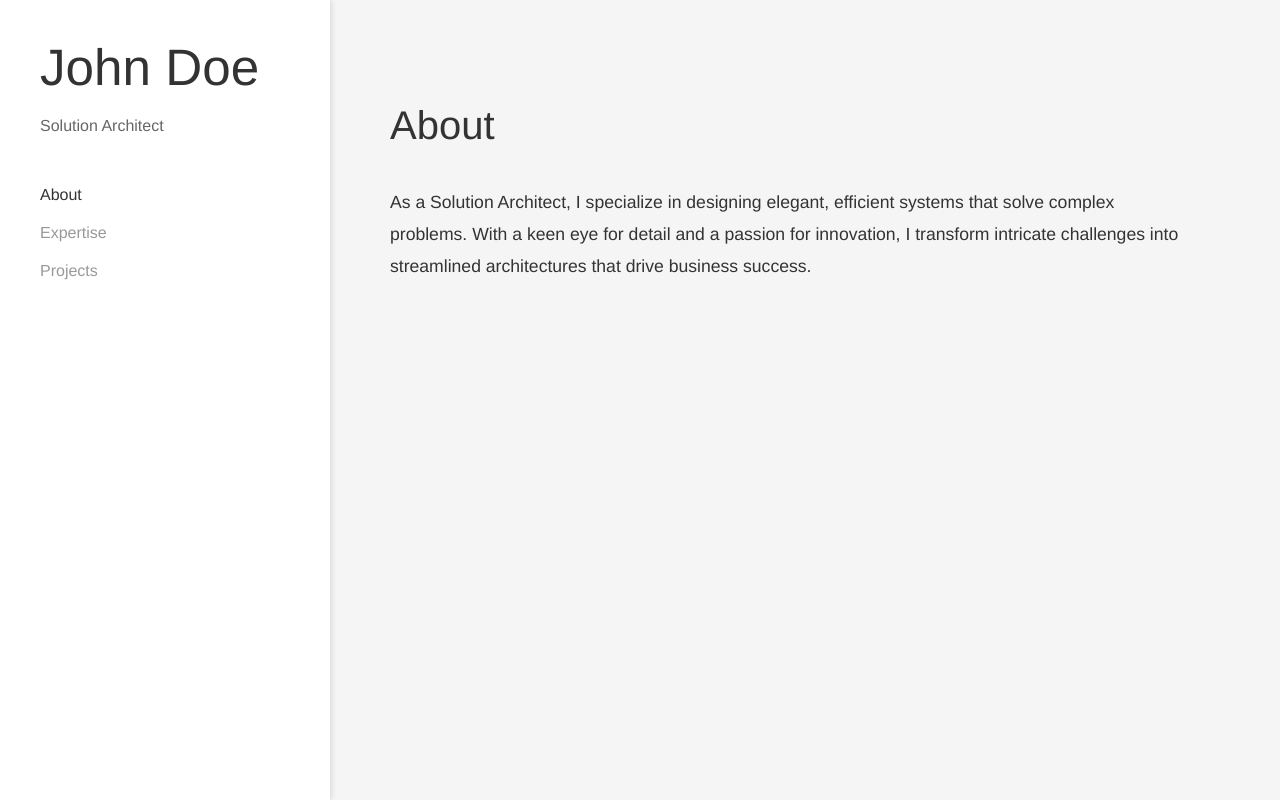
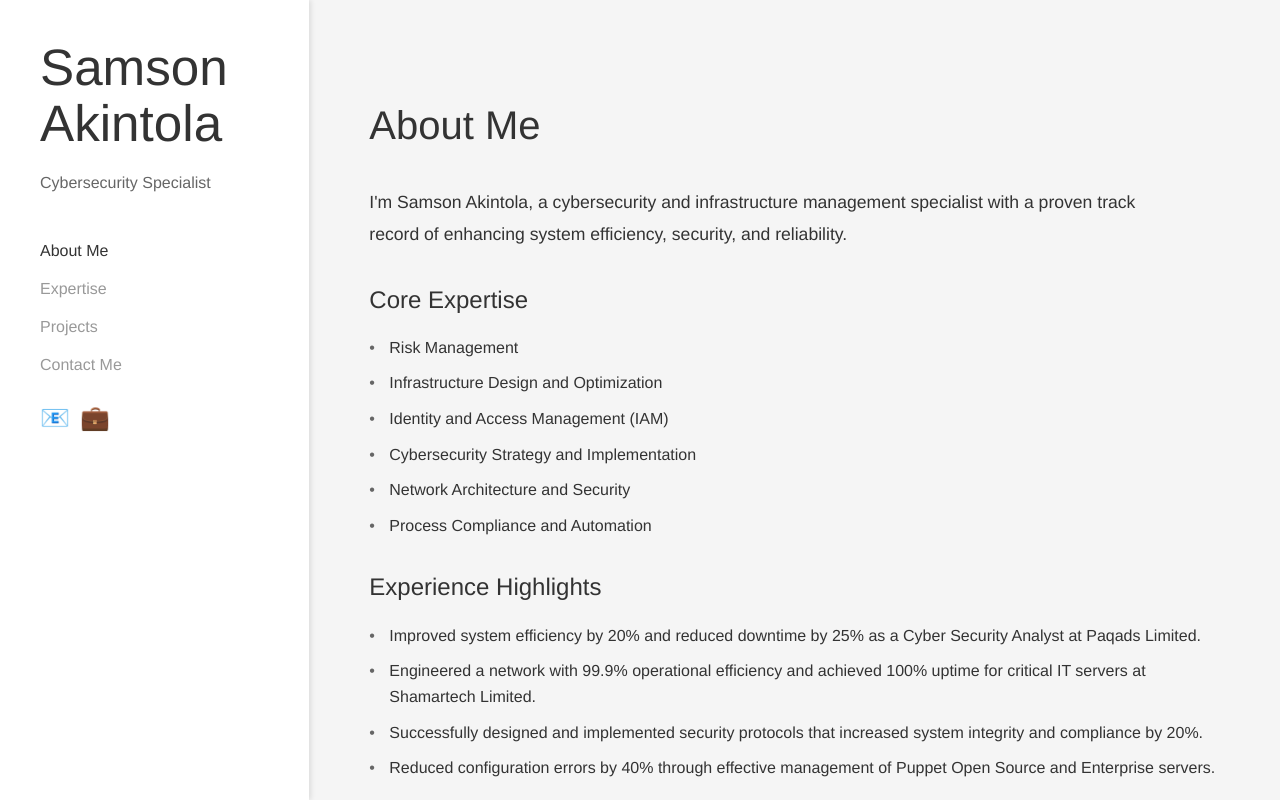
Before and after one commit to Paqads/paqs, a React (Vite) app: page / in a window 1280 px wide. Built offline with nearby package versions, Linux system fonts and the light colour scheme.

Commit message:
Add contact form and update certifications

```diff
--- a/src/App.css
+++ b/src/App.css
@@ -57,6 +57,16 @@ nav button:hover, nav button.active {
   color: #333;
 }
 
+.social-icons {
+  margin-top: 20px;
+}
+
+.social-icons a {
+  font-size: 1.5em;
+  margin-right: 10px;
+  text-decoration: none;
+}
+
 main {
   flex-grow: 1;
   padding: 60px;
@@ -70,15 +80,39 @@ h2 {
   color: #333;
 }
 
+h3 {
+  font-size: 1.5em;
+  font-weight: 300;
+  margin-top: 30px;
+  margin-bottom: 15px;
+  color: #333;
+}
+
 p {
   font-size: 1.1em;
   line-height: 1.8;
   max-width: 800px;
 }
 
+.about-content ul, .expertise-list {
+  list-style-type: none;
+  padding-left: 0;
+}
+
+.about-content li, .expertise-list li {
+  margin-bottom: 10px;
+  padding-left: 20px;
+  position: relative;
+}
+
+.about-content li:before, .expertise-list li:before {
+  content: "•";
+  position: absolute;
+  left: 0;
+  color: #666;
+}
+
 .expertise-list {
-  list-style-type: none;
-  padding: 0;
   display: grid;
   grid-template-columns: repeat(auto-fill, minmax(200px, 1fr));
   gap: 20px;
@@ -110,6 +144,47 @@ p {
   margin-bottom: 15px;
 }
 
+.contact-content form {
+  max-width: 500px;
+}
+
+.form-group {
+  margin-bottom: 20px;
+}
+
+label {
+  display: block;
+  margin-bottom: 5px;
+}
+
+input[type="text"],
+input[type="email"],
+textarea {
+  width: 100%;
+  padding: 10px;
+  border: 1px solid #ddd;
+  border-radius: 4px;
+  font-size: 1em;
+}
+
+textarea {
+  height: 150px;
+}
+
+button[type="submit"] {
+  background-color: #333;
+  color: #fff;
+  border: none;
+  padding: 10px 20px;
+  font-size: 1em;
+  cursor: pointer;
+  transition: background-color 0.3s ease;
+}
+
+button[type="submit"]:hover {
+  background-color: #555;
+}
+
 @media (max-width: 768px) {
   .app {
     flex-direction: column;
--- a/src/App.jsx
+++ b/src/App.jsx
@@ -3,41 +3,81 @@ import './App.css';
 
 const App = () => {
   const [activeSection, setActiveSection] = useState('about');
+  const [formData, setFormData] = useState({ name: '', email: '', message: '' });
 
   const content = {
     about: {
-      title: 'About',
-      text: 'As a Solution Architect, I specialize in designing elegant, efficient systems that solve complex problems. With a keen eye for detail and a passion for innovation, I transform intricate challenges into streamlined architectures that drive business success.'
+      title: 'About Me',
+      text: `I'm Samson Akintola, a cybersecurity and infrastructure management specialist with a proven track record of enhancing system efficiency, security, and reliability.`,
+      coreExpertise: [
+        'Risk Management',
+        'Infrastructure Design and Optimization',
+        'Identity and Access Management (IAM)',
+        'Cybersecurity Strategy and Implementation',
+        'Network Architecture and Security',
+        'Process Compliance and Automation'
+      ],
+      experienceHighlights: [
+        'Improved system efficiency by 20% and reduced downtime by 25% as a Cyber Security Analyst at Paqads Limited.',
+        'Engineered a network with 99.9% operational efficiency and achieved 100% uptime for critical IT servers at Shamartech Limited.',
+        'Successfully designed and implemented security protocols that increased system integrity and compliance by 20%.',
+        'Reduced configuration errors by 40% through effective management of Puppet Open Source and Enterprise servers.'
+      ],
+      certifications: [
+        'Certified Information Systems Security Professional (CISSP)',
+        'Microsoft Office Specialist (MOS)',
+        'AWS Certified Solutions Architect - Associate',
+        'Computer Technical Support',
+        'Scrum Master Certified (SMC)'
+      ],
+      passion: `I'm passionate about leveraging technology to improve efficiency, security, and productivity. I thrive on finding innovative solutions to complex challenges and am committed to staying at the forefront of industry advancements.`
     },
     expertise: {
       title: 'Expertise',
-      items: ['Cloud Architecture', 'System Design', 'API Development', 'Microservices', 'DevOps Practices', 'Security Architecture', 'Scalable Solutions', 'Data Management']
+      items: ['Cybersecurity', 'Infrastructure Management', 'Risk Management', 'Network Architecture', 'IAM', 'Process Automation']
     },
     projects: {
       title: 'Projects',
       items: [
         {
-          name: 'Enterprise Data Platform',
-          description: 'Designed a scalable platform handling petabytes of data, improving data accessibility and analysis capabilities.'
+          name: 'System Efficiency Improvement',
+          description: 'Improved system efficiency by 20% and reduced downtime by 25% at Paqads Limited.'
         },
         {
-          name: 'Microservices Migration',
-          description: 'Led the architecture for transitioning a monolithic application to a flexible, scalable microservices architecture.'
+          name: 'High-Efficiency Network Engineering',
+          description: 'Engineered a network with 99.9% operational efficiency and 100% uptime for critical IT servers at Shamartech Limited.'
         },
         {
-          name: 'Cloud Migration Strategy',
-          description: 'Developed a comprehensive cloud migration plan for a healthcare provider, ensuring data security and regulatory compliance.'
+          name: 'Security Protocol Implementation',
+          description: 'Designed and implemented security protocols that increased system integrity and compliance by 20%.'
         }
       ]
+    },
+    contact: {
+      title: 'Contact Me',
+      text: 'Feel free to reach out if you have any questions or would like to discuss potential opportunities.'
     }
+  };
+
+  const handleInputChange = (e) => {
+    const { name, value } = e.target;
+    setFormData(prevState => ({ ...prevState, [name]: value }));
+  };
+
+  const handleSubmit = (e) => {
+    e.preventDefault();
+    console.log('Form submitted:', formData);
+    // Here you would typically send the form data to a server
+    alert('Thank you for your message. I will get back to you soon!');
+    setFormData({ name: '', email: '', message: '' });
   };
 
   return (
     <div className="app">
       <nav>
         <div className="nav-content">
-          <h1>John Doe</h1>
-          <p className="title">Solution Architect</p>
+          <h1>Samson Akintola</h1>
+          <p className="title">Cybersecurity Specialist</p>
           {Object.keys(content).map(section => (
             <button
               key={section}
@@ -47,11 +87,39 @@ const App = () => {
               {content[section].title}
             </button>
           ))}
+          <div className="social-icons">
+            <a href="mailto:notifies.sam@gmail.com" aria-label="Email">📧</a>
+            <a href="https://linkedin.com/in/yourprofile" target="_blank" rel="noopener noreferrer" aria-label="LinkedIn">💼</a>
+          </div>
         </div>
       </nav>
       <main>
         <h2>{content[activeSection].title}</h2>
-        {activeSection === 'about' && <p>{content[activeSection].text}</p>}
+        {activeSection === 'about' && (
+          <div className="about-content">
+            <p>{content.about.text}</p>
+            <h3>Core Expertise</h3>
+            <ul>
+              {content.about.coreExpertise.map((item, index) => (
+                <li key={index}>{item}</li>
+              ))}
+            </ul>
+            <h3>Experience Highlights</h3>
+            <ul>
+              {content.about.experienceHighlights.map((item, index) => (
+                <li key={index}>{item}</li>
+              ))}
+            </ul>
+            <h3>Certifications</h3>
+            <ul>
+              {content.about.certifications.map((item, index) => (
+                <li key={index}>{item}</li>
+              ))}
+            </ul>
+            <h3>Passion for Technology</h3>
+            <p>{content.about.passion}</p>
+          </div>
+        )}
         {activeSection === 'expertise' && (
           <ul className="expertise-list">
             {content[activeSection].items.map((item, index) => (
@@ -69,6 +137,46 @@ const App = () => {
             ))}
           </div>
         )}
+        {activeSection === 'contact' && (
+          <div className="contact-content">
+            <p>{content.contact.text}</p>
+            <form onSubmit={handleSubmit}>
+              <div className="form-group">
+                <label htmlFor="name">Name:</label>
+                <input
+                  type="text"
+                  id="name"
+                  name="name"
+                  value={formData.name}
+                  onChange={handleInputChange}
+                  required
+                />
+              </div>
+              <div className="form-group">
+                <label htmlFor="email">Email:</label>
+                <input
+                  type="email"
+                  id="email"
+                  name="email"
+                  value={formData.email}
+                  onChange={handleInputChange}
+                  required
+                />
+              </div>
+              <div className="form-group">
+                <label htmlFor="message">Message:</label>
+                <textarea
+                  id="message"
+                  name="message"
+                  value={formData.message}
+                  onChange={handleInputChange}
+                  required
+                ></textarea>
+              </div>
+              <button type="submit">Send Message</button>
+            </form>
+          </div>
+        )}
       </main>
     </div>
   );
```
